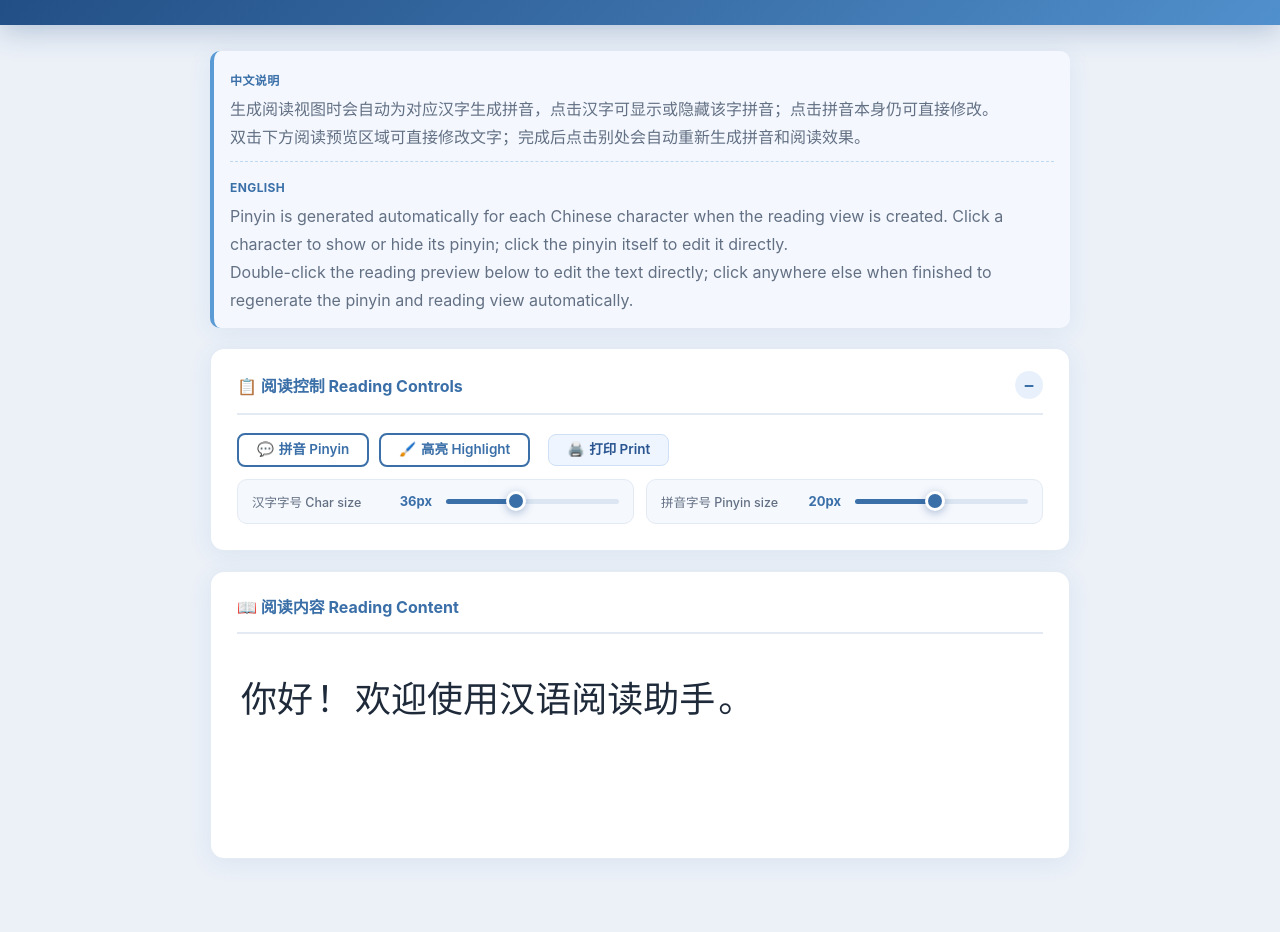
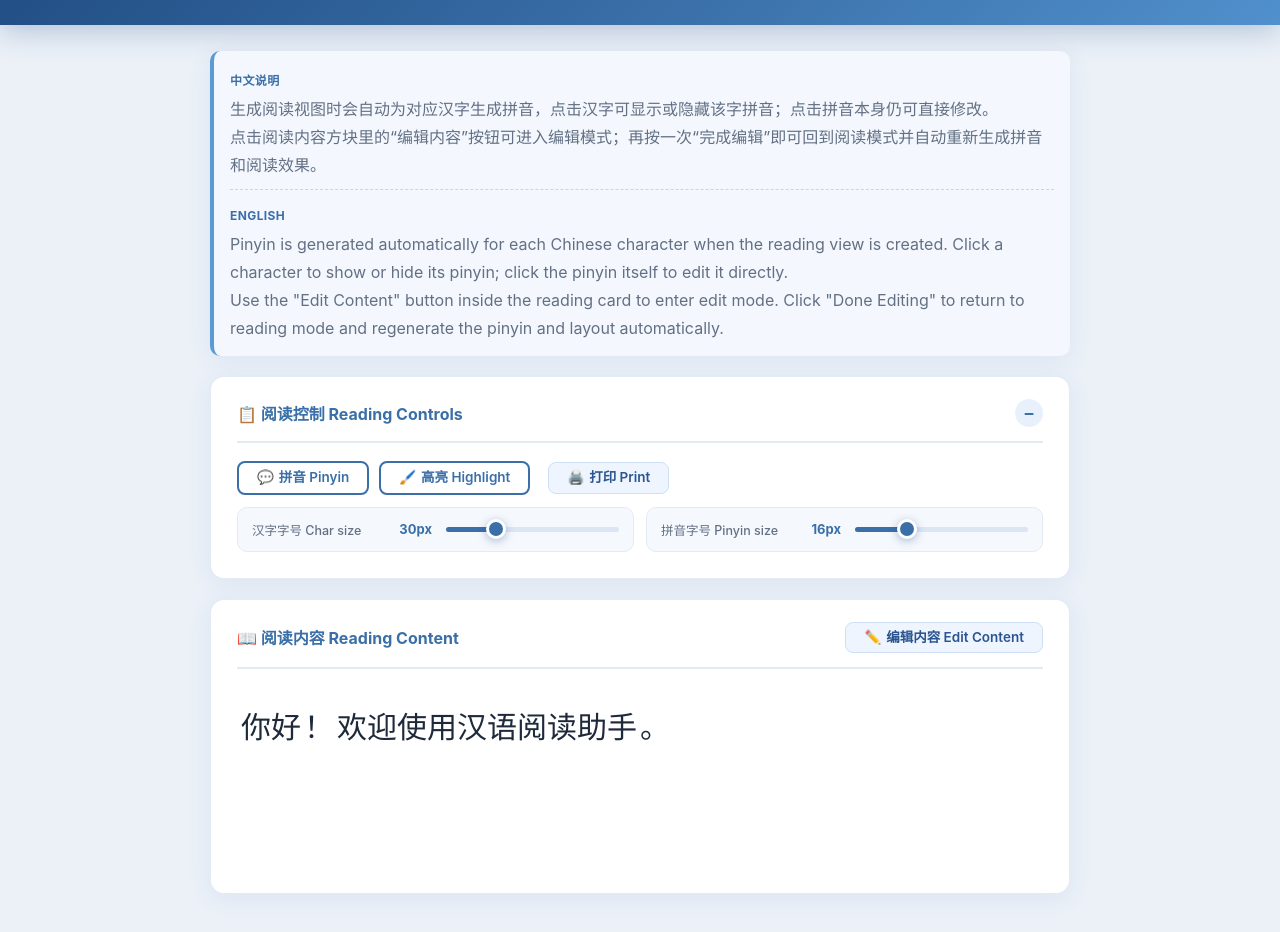
Before and after one commit to LingjieGuo/chinese-reader, a plain HTML site: page index.html in a window 1280 px wide. Shown: the part 108-1040 px from the top of the page. Drawn offline with Linux system fonts and the light colour scheme.

Commit message:
Adjust CSS sizes and update guide text
Updated CSS variable sizes for character and pinyin. Modified text in the guide sections for clarity and updated button actions for editing content.

```diff
--- a/index.html
+++ b/index.html
@@ -9,8 +9,8 @@
    CSS Variables
 ============================================================ */
 :root {
-  --char-size: 36px;
-  --pinyin-size: 20px;
+  --char-size: 30px;
+  --pinyin-size: 16px;
   --primary: #3a6fa8;
   --primary-dk: #2a5590;
   --primary-lt: #e8f1fb;
@@ -645,13 +645,13 @@ input[type="range"]::-moz-range-thumb {
 .zh-line {
   display: flex;
   flex-wrap: wrap;
-  align-items: flex-start;
+  align-items: flex-end;
   row-gap: 5pt;
 }
 
 .unit-group {
   display: inline-flex;
-  align-items: flex-start;
+  align-items: flex-end;
   flex-wrap: nowrap;
   white-space: nowrap;
 }
@@ -1072,12 +1072,12 @@ textarea.input-area:focus {
     <div class="top-guide-section">
       <div class="top-guide-label">中文说明</div>
       <div>生成阅读视图时会自动为对应汉字生成拼音，点击汉字可显示或隐藏该字拼音；点击拼音本身仍可直接修改。</div>
-      <div>双击下方阅读预览区域可直接修改文字；完成后点击别处会自动重新生成拼音和阅读效果。</div>
+      <div>点击阅读内容方块里的“编辑内容”按钮可进入编辑模式；再按一次“完成编辑”即可回到阅读模式并自动重新生成拼音和阅读效果。</div>
     </div>
     <div class="top-guide-section">
       <div class="top-guide-label">English</div>
       <div>Pinyin is generated automatically for each Chinese character when the reading view is created. Click a character to show or hide its pinyin; click the pinyin itself to edit it directly.</div>
-      <div>Double-click the reading preview below to edit the text directly; click anywhere else when finished to regenerate the pinyin and reading view automatically.</div>
+      <div>Use the "Edit Content" button inside the reading card to enter edit mode. Click "Done Editing" to return to reading mode and regenerate the pinyin and layout automatically.</div>
     </div>
   </div>
 
@@ -1109,14 +1109,14 @@ textarea.input-area:focus {
       <div class="control-row control-sliders">
         <div class="control-slider char-slider">
           <div class="slider-box">
-          <div class="slider-label"><span>汉字字号 Char size</span><span class="v" id="csVal">36px</span></div>
-          <input type="range" id="csSlider" min="18" max="64" value="36" oninput="onSlide(this,'csVal','--char-size')">
+          <div class="slider-label"><span>汉字字号 Char size</span><span class="v" id="csVal">30px</span></div>
+          <input type="range" id="csSlider" min="18" max="64" value="30" oninput="onSlide(this,'csVal','--char-size')">
           </div>
         </div>
         <div class="control-slider pinyin-slider">
           <div class="slider-box">
-          <div class="slider-label"><span>拼音字号 Pinyin size</span><span class="v" id="psVal">20px</span></div>
-          <input type="range" id="psSlider" min="10" max="32" value="20" oninput="onSlide(this,'psVal','--pinyin-size')">
+          <div class="slider-label"><span>拼音字号 Pinyin size</span><span class="v" id="psVal">16px</span></div>
+          <input type="range" id="psSlider" min="10" max="32" value="16" oninput="onSlide(this,'psVal','--pinyin-size')">
           </div>
         </div>
       </div>
@@ -1128,6 +1128,9 @@ textarea.input-area:focus {
     <div class="card" id="readingCard">
       <div class="card-head">
         <div class="card-title">📖 阅读内容 Reading Content</div>
+        <div class="card-head-actions">
+          <button class="btn btn-secondary btn-compact" id="previewEditBtn" type="button" aria-label="编辑内容 Edit content" title="编辑内容 Edit content" onclick="togglePreviewRawEdit()"><span class="btn-icon">✏️</span><span class="btn-text">编辑内容 Edit Content</span></button>
+        </div>
       </div>
       <div class="reading-area" id="readingArea">
         <div class="reading-workbench">
@@ -1200,6 +1203,7 @@ window.addEventListener("DOMContentLoaded", () => {
   initSliders();
   initInputAutoResizeSync();
   initReadingPreviewEditing();
+  syncPreviewEditButton();
   initReadingControlsPanel();
   /* set collapsible open height after layout stabilises */
   requestAnimationFrame(() => {
@@ -1590,15 +1594,25 @@ function setReadingSourceText(raw) {
 function initReadingPreviewEditing() {
   const preview = document.getElementById("readingPreview");
   if (!preview) return;
-
-  preview.addEventListener("dblclick", () => {
-    enterPreviewRawEdit();
-  });
-
-  preview.addEventListener("blur", () => {
-    if (!previewRawEditMode) return;
+}
+
+function syncPreviewEditButton() {
+  const btn = document.getElementById("previewEditBtn");
+  if (!btn) return;
+  btn.classList.toggle("active", previewRawEditMode);
+  btn.setAttribute("aria-label", previewRawEditMode ? "完成编辑 Done editing" : "编辑内容 Edit content");
+  btn.setAttribute("title", previewRawEditMode ? "完成编辑 Done editing" : "编辑内容 Edit content");
+  btn.innerHTML = previewRawEditMode
+    ? '<span class="btn-icon">✅</span><span class="btn-text">完成编辑 Done Editing</span>'
+    : '<span class="btn-icon">✏️</span><span class="btn-text">编辑内容 Edit Content</span>';
+}
+
+function togglePreviewRawEdit() {
+  if (previewRawEditMode) {
     commitPreviewRawEdit();
-  }, true);
+    return;
+  }
+  enterPreviewRawEdit();
 }
 
 function enterPreviewRawEdit() {
@@ -1606,6 +1620,7 @@ function enterPreviewRawEdit() {
   if (!preview || previewRawEditMode) return;
 
   previewRawEditMode = true;
+  syncPreviewEditButton();
   previewRawDraft = getReadingSourceText();
   preview.classList.add("is-editing-raw");
   preview.setAttribute("contenteditable", "plaintext-only");
@@ -1627,7 +1642,7 @@ function enterPreviewRawEdit() {
     }
     if ((event.metaKey || event.ctrlKey) && event.key === "Enter") {
       event.preventDefault();
-      preview.blur();
+      commitPreviewRawEdit();
     }
   };
 
@@ -1654,6 +1669,7 @@ function cleanupPreviewRawEdit() {
   const preview = document.getElementById("readingPreview");
   if (!preview) return;
   previewRawEditMode = false;
+  syncPreviewEditButton();
   preview.classList.remove("is-editing-raw");
   preview.removeAttribute("contenteditable");
   preview.removeAttribute("spellcheck");
@@ -1704,6 +1720,12 @@ const DIGIT_PINYIN = {
 function isArabicDigit(ch) {
   return /^[0-9]$/.test(ch);
 }
+function isDigitString(text) {
+  return /^[0-9]+$/.test(text);
+}
+function getDigitStringPinyin(text) {
+  return [...text].map(ch => DIGIT_PINYIN[ch] || "").filter(Boolean).join(" ");
+}
 function needsAutoPinyin(ch) {
   return isCJK(ch) || isArabicDigit(ch);
 }
@@ -1718,18 +1740,36 @@ function isPunctuation(ch) {
 
 function buildUnitsFromChinese(chinese) {
   const chars = [...chinese.trim()];
-  const charsNeedingPinyin = chars.filter(needsAutoPinyin);
+  const charsNeedingPinyin = chars.filter(isCJK);
   const pinyinValues = generatePinyinForChars(charsNeedingPinyin, { silent: true }) || [];
   let pyIndex = 0;
 
-  return chars.map(ch => {
-    if (needsAutoPinyin(ch)) {
+  const units = [];
+
+  for (let i = 0; i < chars.length; i++) {
+    const ch = chars[i];
+
+    if (isArabicDigit(ch)) {
+      let digitText = ch;
+      while (i + 1 < chars.length && isArabicDigit(chars[i + 1])) {
+        i++;
+        digitText += chars[i];
+      }
+      units.push({ ch: digitText, py: getDigitStringPinyin(digitText), isPunct: false });
+      continue;
+    }
+
+    if (isCJK(ch)) {
       const py = pinyinValues[pyIndex] || "";
       pyIndex++;
-      return { ch, py, isPunct: false };
+      units.push({ ch, py, isPunct: false });
+      continue;
     }
-    return { ch, py: "", isPunct: true };
-  });
+
+    units.push({ ch, py: "", isPunct: true });
+  }
+
+  return units;
 }
 
 /**
@@ -1888,12 +1928,12 @@ function buildWrappedUnitGroups(renderedUnits) {
       continue;
     }
 
-    if (isArabicDigit(unit.ch) && lastGroup && lastGroup.dataset.kind === "digit") {
+    if (isDigitString(unit.ch) && lastGroup && lastGroup.dataset.kind === "digit") {
       lastGroup.appendChild(wu);
       continue;
     }
 
-    createGroup(isArabicDigit(unit.ch) ? "digit" : "char").appendChild(wu);
+    createGroup(isDigitString(unit.ch) ? "digit" : "char").appendChild(wu);
   }
 
   return groups;
@@ -1968,7 +2008,7 @@ function generate(options = {}) {
       errEl.textContent = "⚠️ 请先在上方阅读框中输入内容。";
       errEl.classList.add("show");
     }
-    renderEmptyPreview("请双击此处输入汉字内容。");
+    renderEmptyPreview("请点击“编辑内容 Edit Content”输入汉字。");
     return;
   }
 
```
